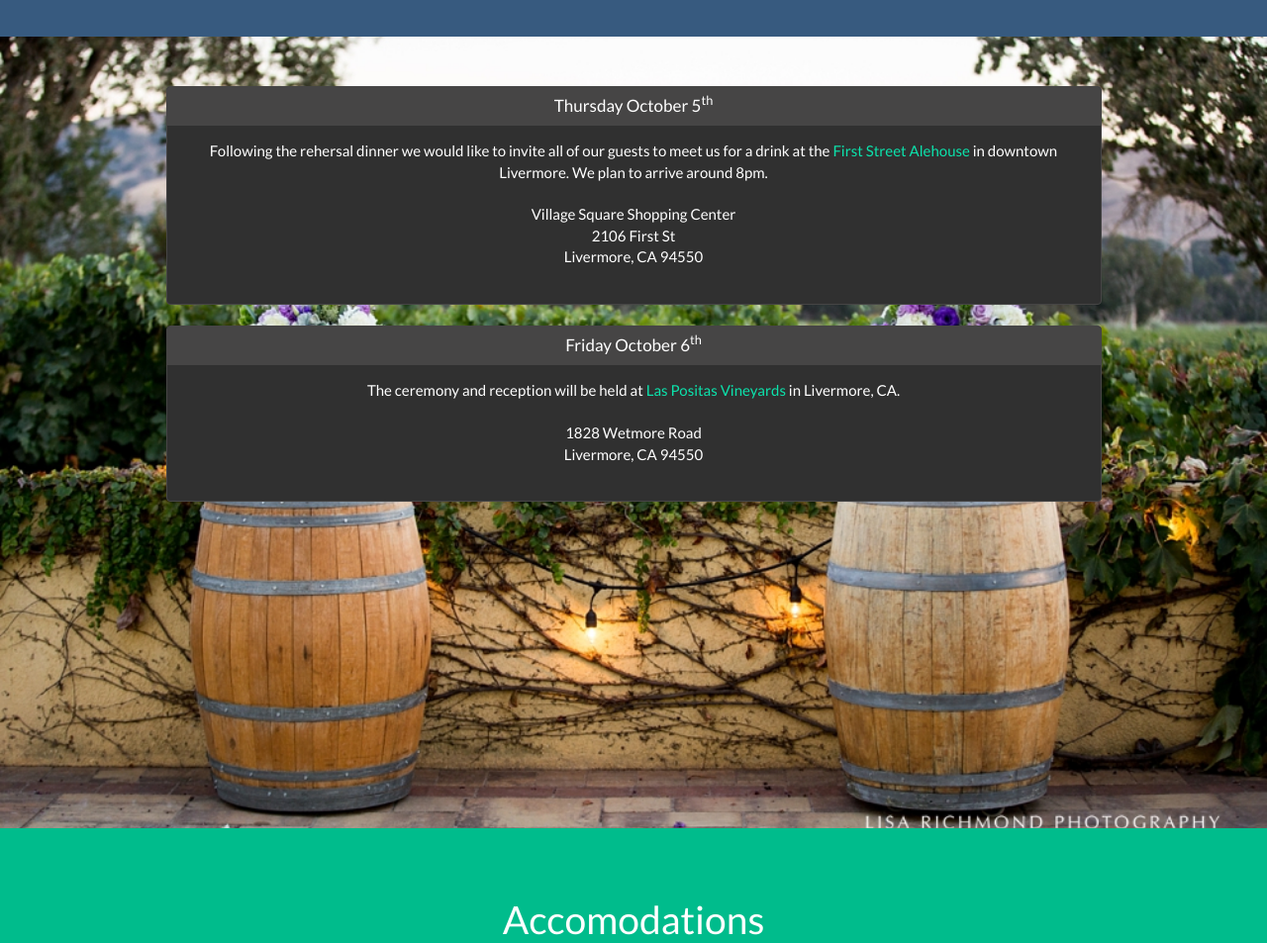
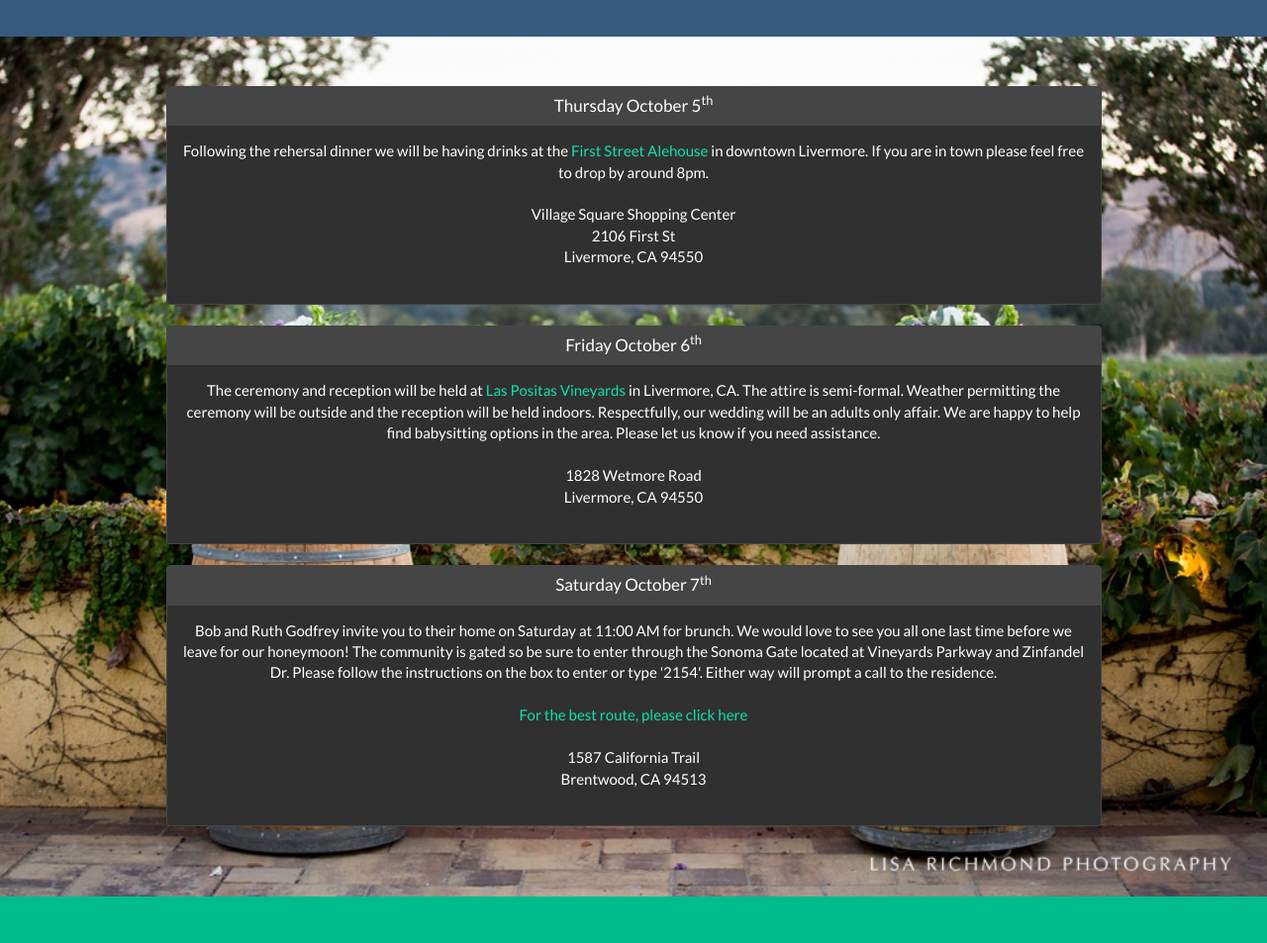
Before and after one commit to lonhutt/lonandtracy, a plain HTML site: page app/index.html in a window 1280 px wide. Shown: the part 3980-4933 px from the top of the page at 99% size. Drawn offline with Linux system fonts and the light colour scheme; some packages are replaced by stand-ins of ours.

Commit message:
updated agenda

```diff
--- a/app/index.html
+++ b/app/index.html
@@ -424,7 +424,7 @@
               <h2 class="panel-title">Thursday October 5<sup>th</sup></h2>
             </div>
             <div class="panel-body">
-              Following the rehersal dinner we would like to invite all of our guests to meet us for a drink at the <a href="https://www.firststreetalehouse.com/" rel="noopener" target="_blank">First Street Alehouse</a> in downtown Livermore. We plan to arrive around 8pm.
+              Following the rehersal dinner we will be having drinks at the <a href="https://www.firststreetalehouse.com/" rel="noopener" target="_blank">First Street Alehouse</a> in downtown Livermore. If you are in town please feel free to drop by around 8pm.
               <br/><br/>
               <address>
                 Village Square Shopping Center<br/>
@@ -442,7 +442,7 @@
               <h2 class="panel-title">Friday October 6<sup>th</sup></h2>
             </div>
             <div class="panel-body">
-              The ceremony and reception will be held at <a href="https://www.laspositasvineyards.com/" rel="noopener" target="_blank">Las Positas Vineyards</a> in Livermore, CA. <br/><br/>
+              The ceremony and reception will be held at <a href="https://www.laspositasvineyards.com/" rel="noopener" target="_blank">Las Positas Vineyards</a> in Livermore, CA. The attire is semi-formal.  Weather permitting the ceremony will be outside and the reception will be held indoors. Respectfully, our wedding will be an adults only affair. We are happy to help find babysitting options in the area. Please let us know if you need assistance.<br/><br/>
 
               <address>
                 1828 Wetmore Road<br/>
@@ -453,6 +453,28 @@
           </div>
         </div>
       </div>
+
+      <div class="row text-center">
+        <div class="col-sm-offset-1 col-sm-10">
+          <div class="panel panel-default">
+            <div class="panel-heading">
+              <h2 class="panel-title">Saturday October 7<sup>th</sup></h2>
+            </div>
+            <div class="panel-body">
+              Bob and Ruth Godfrey invite you to their home on Saturday at 11:00 AM for brunch. We would love to see you all one last time before we leave for our honeymoon! The community is gated so be sure to enter through the Sonoma Gate located at Vineyards Parkway and Zinfandel Dr. Please follow the instructions on the box to enter or type '2154'. Either way will prompt a call to the residence.<br/><br/>
+
+              <a href="https://goo.gl/maps/KDfGsyN2ugE2" rel="noopener" target="_blank">For the best route, please click here</a><br/><br/>
+
+              <address>
+                1587 California Trail<br/>
+                Brentwood, CA 94513
+              </address>
+
+            </div>
+          </div>
+        </div>
+      </div>
+
     </div>
   </div>
 
--- a/app/js/app.js
+++ b/app/js/app.js
@@ -39,7 +39,8 @@ $(function() {
     var sfo = new google.maps.LatLng(37.615501, -122.389489);
     var sjc = new google.maps.LatLng(37.369581, -121.929800);
     var oak = new google.maps.LatLng(37.713241, -122.212191);
-    var center = new google.maps.LatLng(37.593639, -122.043976);
+    var brunch = new google.maps.LatLng(37.903204, -121.728903);
+    var center = new google.maps.LatLng(37.651494, -122.014554);
 
     // prepare the map properties
     var options = {
@@ -108,14 +109,21 @@ $(function() {
       map: map
     });
 
+    var brunchMarker = new google.maps.Marker({
+      position: brunch,
+      label: 'Brunch',
+      animation: google.maps.Animation.DROP,
+      map: map
+    });
+
 
     // add information window
     var venueWindow = new google.maps.InfoWindow({
       content: '<div class="mapmarker">'+
           '<h3>Las Positas Vineyards</h3><hr/>'+
           '<div class="btn-toolbar">'+
-            '<a href="https://www.laspositasvineyards.com/" target="_blank" class="btn btn-info" role="button">Website</a>'+
-            '<a href="https://goo.gl/maps/KrEmgrbisms" target="_blank" class="btn btn-info pull-right" role="button">Open in Maps</a>'+
+            '<a href="https://www.laspositasvineyards.com/" target="_blank" rel="noopener" class="btn btn-info" role="button">Website</a>'+
+            '<a href="https://goo.gl/maps/KrEmgrbisms" target="_blank" rel="noopener" class="btn btn-info pull-right" role="button">Open in Maps</a>'+
           '</div>'+
         '</div>'
 
@@ -126,8 +134,8 @@ $(function() {
       content: '<div class="mapmarker">'+
           '<h3>Hampton Inn</h3><hr/>'+
           '<div class="btn-toolbar">'+
-            '<a href="http://www.staylivermore.com" target="_blank" class="btn btn-info" role="button">Website</a>'+
-            '<a href="https://goo.gl/maps/LZtp4cK2YUr" target="_blank" class="btn btn-info pull-right" role="button">Open in Maps</a>'+
+            '<a href="http://www.staylivermore.com" target="_blank" rel="noopener" class="btn btn-info" role="button">Website</a>'+
+            '<a href="https://goo.gl/maps/LZtp4cK2YUr" target="_blank" rel="noopener" class="btn btn-info pull-right" role="button">Open in Maps</a>'+
           '</div>'+
         '</div>'
 
@@ -138,8 +146,8 @@ $(function() {
       content: '<div class="mapmarker">'+
           '<h3>SF Airport</h3><hr/>'+
           '<div class="btn-toolbar">'+
-            '<a href="https://goo.gl/maps/BmvzbppDdGH2" target="_blank" class="btn btn-info" role="button">Directions to Hotel</a>'+
-            '<a href="https://goo.gl/maps/QJf46EDV9Fo" target="_blank" class="btn btn-info pull-right" role="button">Directions to Venue</a>'+
+            '<a href="https://goo.gl/maps/BmvzbppDdGH2" target="_blank" rel="noopener" class="btn btn-info" role="button">Directions to Hotel</a>'+
+            '<a href="https://goo.gl/maps/QJf46EDV9Fo" target="_blank" rel="noopener" class="btn btn-info pull-right" role="button">Directions to Venue</a>'+
           '</div>'+
         '</div>'
 
@@ -150,8 +158,8 @@ $(function() {
       content: '<div class="mapmarker">'+
           '<h3>San Jose Airport</h3><hr/>'+
           '<div class="btn-toolbar">'+
-            '<a href="https://goo.gl/maps/SXgdwP1QaP52" target="_blank" class="btn btn-info" role="button">Directions to Hotel</a>'+
-            '<a href="https://goo.gl/maps/7tSXgY5aSF12" target="_blank" class="btn btn-info pull-right" role="button">Directions to Venue</a>'+
+            '<a href="https://goo.gl/maps/SXgdwP1QaP52" target="_blank" rel="noopener" class="btn btn-info" role="button">Directions to Hotel</a>'+
+            '<a href="https://goo.gl/maps/7tSXgY5aSF12" target="_blank" rel="noopener" class="btn btn-info pull-right" role="button">Directions to Venue</a>'+
           '</div>'+
         '</div>'
 
@@ -162,8 +170,19 @@ $(function() {
       content: '<div class="mapmarker">'+
           '<h3>Oakland Airport</h3><hr/>'+
           '<div class="btn-toolbar">'+
-            '<a href="https://goo.gl/maps/xmXNtusiRey" target="_blank" class="btn btn-info" role="button">Directions to Hotel</a>'+
-            '<a href="https://goo.gl/maps/qb92chA2chT2" target="_blank" class="btn btn-info pull-right" role="button">Directions to Venue</a>'+
+            '<a href="https://goo.gl/maps/xmXNtusiRey" target="_blank" rel="noopener" class="btn btn-info" role="button">Directions to Hotel</a>'+
+            '<a href="https://goo.gl/maps/qb92chA2chT2" target="_blank" rel="noopener" class="btn btn-info pull-right" role="button">Directions to Venue</a>'+
+          '</div>'+
+        '</div>'
+
+    });
+
+    // add information window
+    var brunchWindow = new google.maps.InfoWindow({
+      content: '<div class="mapmarker">'+
+          '<h3>Godfrey Residence</h3><hr/>'+
+          '<div class="btn-toolbar">'+
+            '<a href="https://goo.gl/maps/HNdh7LQQmn42" target="_blank" rel="noopener" class="btn btn-info" role="button">Directions from Hotel</a>'+
           '</div>'+
         '</div>'
 
@@ -190,6 +209,10 @@ $(function() {
       oakWindow.open(map, oakMarker);
     });
 
+    google.maps.event.addListener(brunchMarker, 'click', function() {
+      brunchWindow.open(map, brunchMarker);
+    });
+
 
     $(document).on('click', '[data-toggle="lightbox"]', function(event) {
         event.preventDefault();
```
